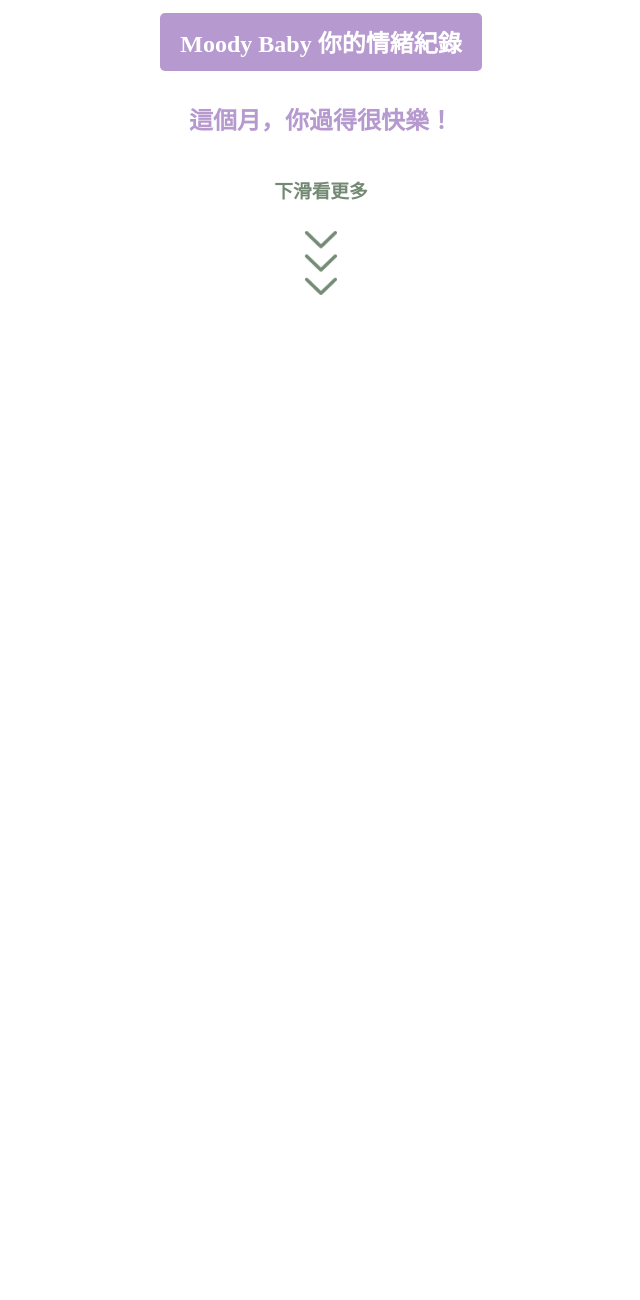
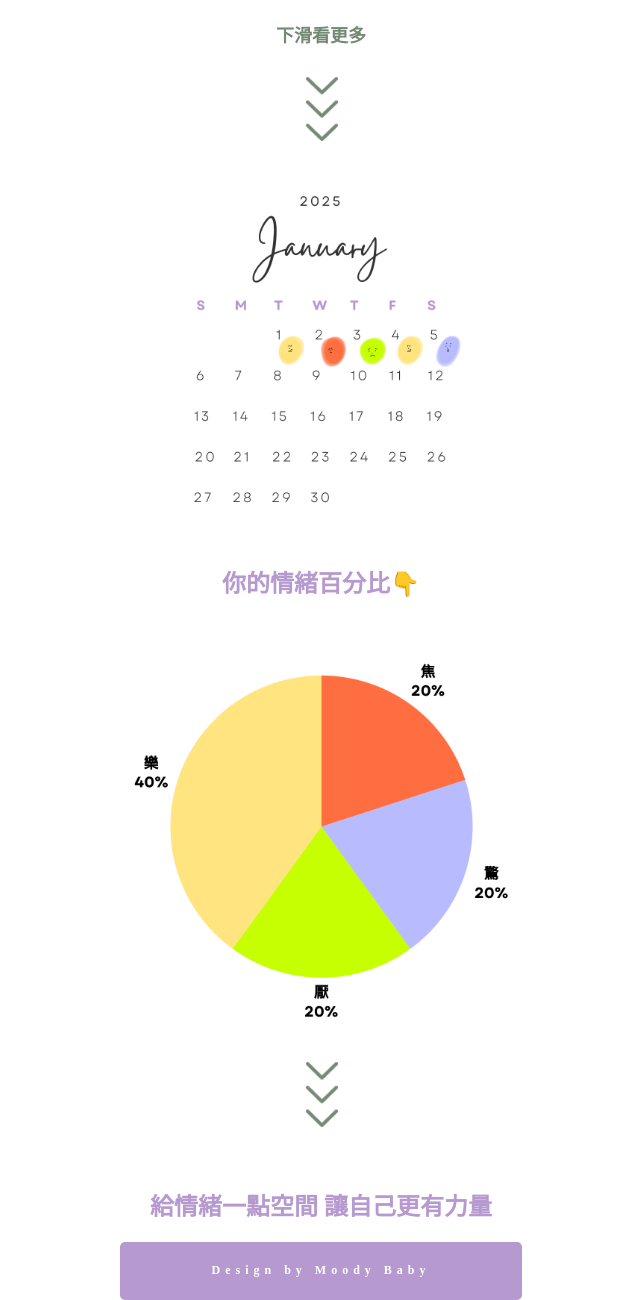
Before and after one commit to Slionkyiu1129/MoodyBaby, a plain HTML site: page index.html in a window 1280 px wide. Shown: the part 359-1659 px from the top of the page, without its empty margins (319-959 px from the left). Before the commit the page ends 800 px from the top, so only its background shows below. Drawn offline with Linux system fonts and the light colour scheme.

Commit message:
更更更

```diff
--- a/index.html
+++ b/index.html
@@ -1,5 +1,5 @@
 <!DOCTYPE html>
-<html lang="en" class="html-A" style="width: 100%; height: 100%; margin: 0; display: flex; justify-content: center; align-items: center; flex-direction: column;">
+<html lang="en" style="width: 100%; height: 100%; margin: 0; display: flex; justify-content: center; align-items: center; flex-direction: column;">
 
 <head>
     <meta charset="utf-8">
@@ -8,9 +8,9 @@
         body {
             margin: 0;
             display: flex;
-            justify-content: center;
+            /*justify-content: center;*/
             align-items: center;
-            height: 100vh; /* 讓內容在整個視窗高度置中 */
+            height: 100vh; /*讓內容在整個視窗高度置中 */
             background-color: white; /* 背景色 */
             flex-direction: column; /* 元素從上到下排列 */
         }
@@ -25,6 +25,7 @@
             width: 200px;
             height: 200px; /* 圖片的容器為圓形 */
             margin-bottom: 20px;
+            margin-top: 20px;
         }
 
         .logo img {
@@ -48,28 +49,40 @@
             color: white;
             text-align: center;
             margin: 0;
-            padding-left: 20px;
-            padding-right: 20px;
+            padding: 0 20px;
         }
 
         .article {
+            display: flex;
+            flex-direction: column; /* 垂直排列內容 */
+            align-items: center; /* 水平置中 */
             text-align: center;
             margin-top: 30px;
         }
 
         .article-content1 {
             color: #B699CF;
+            font-size: 24px;
             margin: 0 0 20px;
         }
 
         .article-content2 {
             color: #738973;
-            padding-top: 20px;
+            font-size: 18px;
+            margin: 10px 0;
+        }
+
+        .article img {
             margin-top: 20px;
         }
 
-        .article img {
-            margin-top: 10px;
+        .img-downArrow{
+            margin-bottom: 60px;
+        }
+
+        .footer{
+            font-size: 12px;
+            letter-spacing: 5px;
         }
     </style>
 </head>
@@ -85,6 +98,15 @@
         <h2 class="article-content1">這個月，你過得很快樂！</h2>
         <h3 class="article-content2">下滑看更多</h3>
         <img src="img/downArrow.png" alt="downArrow" width="33">
+        <img src="img/January (2).png" alt="Monthly" width="403">
+        <h2 class="article-content1">你的情緒百分比👇</h2>
+        <img src="img/January (3).png" alt="Monthly" width="403">
+        <img class="img-downArrow" src="img/downArrow.png" alt="downArrow" width="33">
+        <h2 class="article-content1">給情緒一點空間 讓自己更有力量</h2>
+        <div class="logo-content">
+            <h2 class="footer">Design by Moody Baby</h2>
+        </div>
+
     </div>
 </body>
 
```
